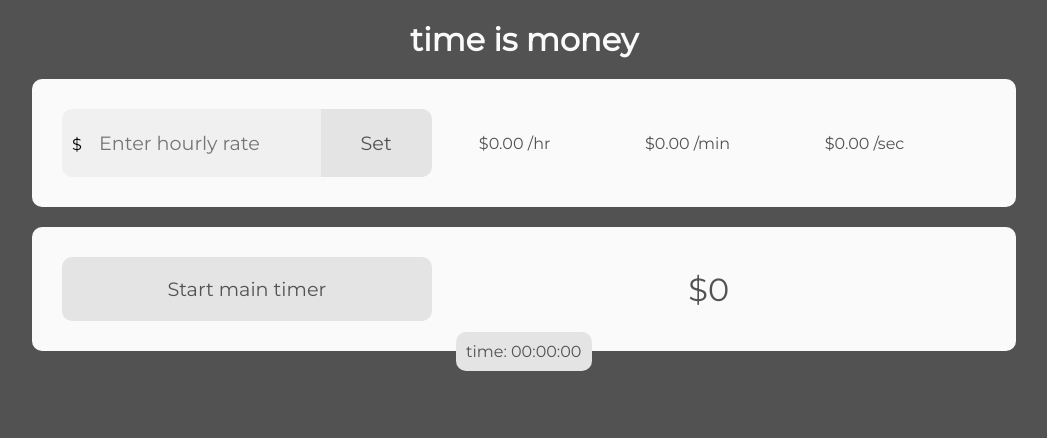
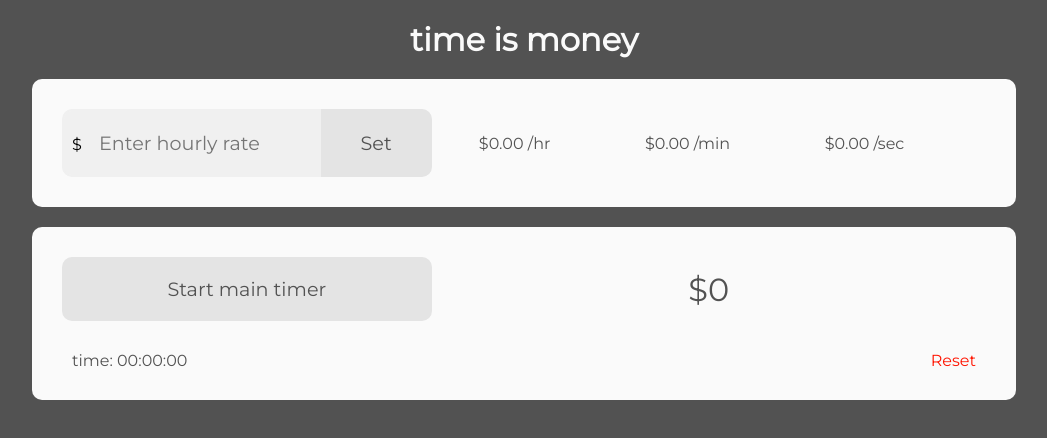
Before and after one commit to caseyharvey/time-is-money, a React (Create React App) app: page / in a window 1280 px wide. Shown: the top 438 px of the page, without its empty margins (116-1163 px from the left). Built offline with nearby package versions, Linux system fonts and the light colour scheme.

Commit message:
Add master reset button. Refactor code. Update CSS

```diff
--- a/src/components/App.css
+++ b/src/components/App.css
@@ -1,12 +1,12 @@
-.responsiveFont, .dollarSign:before, .inputAndStatsContainer .valueBreakdown {
+.responsiveFont, .dollarSign:before, .inputAndStatsContainer .valueBreakdown, .mainMoneyTimerContainer .bottomRow .timerDisplay, .mainMoneyTimerContainer .bottomRow .resetButton {
   font-size: 0.7em;
 }
 
-.mediumResponsiveFont, .inputAndStatsContainer form .mainTimerWarning, .inputAndStatsContainer form div input, .inputAndStatsContainer form div .errorMessage, .inputAndStatsContainer form button, .mainMoneyTimerContainer .stopStartContainer button {
+.mediumResponsiveFont, .inputAndStatsContainer form .mainTimerWarning, .inputAndStatsContainer form div input, .inputAndStatsContainer form div .errorMessage, .inputAndStatsContainer form button, .mainMoneyTimerContainer .topRow .stopStartContainer button {
   font-size: 0.9em;
 }
 
-.LargeResponsiveFont, .mainMoneyTimerContainer .mainMoneyTimerDisplay {
+.LargeResponsiveFont, .mainMoneyTimerContainer .topRow .mainMoneyTimerDisplay {
   font-size: 1.7em;
 }
 
@@ -55,7 +55,7 @@ body {
 
 .dollarSign:before {
   position: absolute;
-  top: 4px;
+  top: 3px;
   content: '$';
   left: 10px;
 }
@@ -206,12 +206,26 @@ body {
   background-color: #fafafa;
 }
 
-.mainMoneyTimerContainer .stopStartContainer {
+.mainMoneyTimerContainer .topRow {
+  width: 100%;
+  display: -webkit-box;
+  display: -ms-flexbox;
+  display: flex;
+  -webkit-box-align: center;
+      -ms-flex-align: center;
+          align-items: center;
+  -webkit-box-orient: vertical;
+  -webkit-box-direction: normal;
+      -ms-flex-direction: column;
+          flex-direction: column;
+}
+
+.mainMoneyTimerContainer .topRow .stopStartContainer {
   width: 100%;
   position: relative;
 }
 
-.mainMoneyTimerContainer .stopStartContainer button {
+.mainMoneyTimerContainer .topRow .stopStartContainer button {
   width: 100%;
   outline: none;
   padding: 20px;
@@ -224,7 +238,7 @@ body {
   background-color: #e4e4e4;
 }
 
-.mainMoneyTimerContainer .stopStartContainer .stopButton {
+.mainMoneyTimerContainer .topRow .stopStartContainer .stopButton {
   top: 0;
   left: 0;
   color: #ff1400;
@@ -232,7 +246,7 @@ body {
   background-color: #f0f0f0;
 }
 
-.mainMoneyTimerContainer .stopStartContainer .enterHourlyRateWarning {
+.mainMoneyTimerContainer .topRow .stopStartContainer .enterHourlyRateWarning {
   top: -2px;
   left: 0;
   color: #ff1400;
@@ -243,35 +257,53 @@ body {
   border: 2px solid #ff1400;
 }
 
-.mainMoneyTimerContainer .timerDisplay {
-  left: 0;
-  right: 0;
-  width: 116px;
-  bottom: -20px;
-  color: #525252;
-  padding: 10px;
-  margin: 0 auto;
-  position: absolute;
-  border-radius: 10px;
-  background-color: #e4e4e4;
-}
-
-.mainMoneyTimerContainer .mainMoneyTimerDisplay {
+.mainMoneyTimerContainer .topRow .mainMoneyTimerDisplay {
   text-align: center;
   margin: 40px 0 25px 0;
   -webkit-box-sizing: border-box;
           box-sizing: border-box;
 }
 
+.mainMoneyTimerContainer .bottomRow {
+  width: 100%;
+  color: #525252;
+  display: -webkit-box;
+  display: -ms-flexbox;
+  display: flex;
+  margin-top: 30px;
+  -webkit-box-orient: horizontal;
+  -webkit-box-direction: normal;
+      -ms-flex-direction: row;
+          flex-direction: row;
+  -webkit-box-pack: justify;
+      -ms-flex-pack: justify;
+          justify-content: space-between;
+}
+
+.mainMoneyTimerContainer .bottomRow .timerDisplay {
+  padding: 0 10px;
+}
+
+.mainMoneyTimerContainer .bottomRow .resetButton {
+  outline: none;
+  color: #ff1400;
+  padding: 0 10px;
+  border-style: none;
+  font-family: "Montserrat", sans-serif;
+  -webkit-box-sizing: border-box;
+          box-sizing: border-box;
+  background-color: #fafafa;
+}
+
 @media (min-width: 360px) {
-  .responsiveFont, .dollarSign:before, .inputAndStatsContainer .valueBreakdown {
+  .responsiveFont, .dollarSign:before, .inputAndStatsContainer .valueBreakdown, .mainMoneyTimerContainer .bottomRow .timerDisplay, .mainMoneyTimerContainer .bottomRow .resetButton {
     font-size: 0.8em;
   }
-  .mediumResponsiveFont, .inputAndStatsContainer form .mainTimerWarning, .inputAndStatsContainer form div input, .inputAndStatsContainer form div .errorMessage, .inputAndStatsContainer form button, .mainMoneyTimerContainer .stopStartContainer button {
+  .mediumResponsiveFont, .inputAndStatsContainer form .mainTimerWarning, .inputAndStatsContainer form div input, .inputAndStatsContainer form div .errorMessage, .inputAndStatsContainer form button, .mainMoneyTimerContainer .topRow .stopStartContainer button {
     font-size: 1em;
   }
   .dollarSign:before {
-    top: 4px;
+    top: 2px;
   }
 }
 
@@ -287,13 +319,13 @@ body {
 }
 
 @media (min-width: 425px) {
-  .responsiveFont, .dollarSign:before, .inputAndStatsContainer .valueBreakdown {
+  .responsiveFont, .dollarSign:before, .inputAndStatsContainer .valueBreakdown, .mainMoneyTimerContainer .bottomRow .timerDisplay, .mainMoneyTimerContainer .bottomRow .resetButton {
     font-size: 1em;
   }
-  .mediumResponsiveFont, .inputAndStatsContainer form .mainTimerWarning, .inputAndStatsContainer form div input, .inputAndStatsContainer form div .errorMessage, .inputAndStatsContainer form button, .mainMoneyTimerContainer .stopStartContainer button {
+  .mediumResponsiveFont, .inputAndStatsContainer form .mainTimerWarning, .inputAndStatsContainer form div input, .inputAndStatsContainer form div .errorMessage, .inputAndStatsContainer form button, .mainMoneyTimerContainer .topRow .stopStartContainer button {
     font-size: 1.2em;
   }
-  .LargeResponsiveFont, .mainMoneyTimerContainer .mainMoneyTimerDisplay {
+  .LargeResponsiveFont, .mainMoneyTimerContainer .topRow .mainMoneyTimerDisplay {
     font-size: 2em;
   }
   .dollarSign:before {
@@ -306,8 +338,7 @@ body {
 }
 
 @media (min-width: 900px) {
-  .inputAndStatsContainer,
-  .mainMoneyTimerContainer {
+  .inputAndStatsContainer {
     -webkit-box-orient: horizontal;
     -webkit-box-direction: normal;
         -ms-flex-direction: row;
@@ -315,22 +346,28 @@ body {
     max-width: 100%;
     padding: 30px;
   }
-  .inputAndStatsContainer .valueBreakdown,
-  .inputAndStatsContainer .mainMoneyTimerDisplay,
-  .mainMoneyTimerContainer .valueBreakdown,
-  .mainMoneyTimerContainer .mainMoneyTimerDisplay {
-    margin: 0;
-  }
   .inputAndStatsContainer form {
     width: 40%;
   }
   .inputAndStatsContainer .valueBreakdown {
+    margin: 0;
     width: 60%;
   }
-  .mainMoneyTimerContainer .stopStartContainer {
+  .mainMoneyTimerContainer {
+    max-width: 100%;
+    padding: 30px;
+  }
+  .mainMoneyTimerContainer .topRow {
+    -webkit-box-orient: horizontal;
+    -webkit-box-direction: normal;
+        -ms-flex-direction: row;
+            flex-direction: row;
+  }
+  .mainMoneyTimerContainer .topRow .stopStartContainer {
     width: 40%;
   }
-  .mainMoneyTimerContainer .mainMoneyTimerDisplay {
+  .mainMoneyTimerContainer .topRow .mainMoneyTimerDisplay {
+    margin: 0;
     width: 60%;
   }
 }
--- a/src/components/App.scss
+++ b/src/components/App.scss
@@ -52,7 +52,7 @@ body {
   &:before {
     @extend .responsiveFont;
     position: absolute;
-    top: 4px;
+    top: 3px;
     content: '$';
     left: 10px;
   }
@@ -179,6 +179,12 @@ body {
   box-sizing: border-box;
   background-color: $light;
 
+  .topRow {
+    width: 100%;
+    display: flex;
+    align-items: center;
+    flex-direction: column;
+
     .stopStartContainer {
       width: 100%;
       // max-width: 425px;
@@ -216,24 +222,37 @@ body {
       }
     }
 
-  .timerDisplay {
-    left: 0;
-    right: 0;
-    width: 116px;
-    bottom: -20px;
-    color: $dark;
-    padding: 10px;
-    margin: 0 auto;
-    position: absolute;
-    border-radius: 10px;
-    background-color: $mediumGrey;
-  }
-
     .mainMoneyTimerDisplay {
       text-align: center;
       margin: 40px 0 25px 0;
       box-sizing: border-box;
       @extend .LargeResponsiveFont;
+    }
+  }
+
+  .bottomRow {
+    width: 100%;
+    color: $dark;
+    display: flex;
+    margin-top: 30px;
+    flex-direction: row;
+    justify-content: space-between;
+
+    .timerDisplay {
+      padding: 0 10px;
+      @extend .responsiveFont;
+    }
+
+    .resetButton {
+      outline: none;
+      color: $warning;
+      padding: 0 10px;
+      border-style: none;
+      font-family: $mainFont;
+      box-sizing: border-box;
+      background-color: $light;
+      @extend .responsiveFont;
+    }
   }
 }
 
@@ -246,7 +265,7 @@ body {
   }
   .dollarSign {
     &:before {
-      top: 4px;
+      top: 2px;
     }
   }
 }
@@ -285,33 +304,31 @@ body {
   }
 }
 @media (min-width: 900px) {
-  .inputAndStatsContainer,
-  .mainMoneyTimerContainer {
+  .inputAndStatsContainer {
     flex-direction: row;
     max-width: 100%;
     padding: 30px;
-
-    .valueBreakdown,
-    .mainMoneyTimerDisplay {
-      margin: 0;
-    }
-  }
-
-  .inputAndStatsContainer {
     form {
       width: 40%;
     }
     .valueBreakdown {
+      margin: 0;
       width: 60%;
     }
   }
 
   .mainMoneyTimerContainer {
+    max-width: 100%;
+    padding: 30px;
+    .topRow {
+      flex-direction: row;
       .stopStartContainer {
         width: 40%;
       }
       .mainMoneyTimerDisplay {
+        margin: 0;
         width: 60%;
       }
     }
   }
+}
--- a/src/components/MainMoneyTimer.js
+++ b/src/components/MainMoneyTimer.js
@@ -3,6 +3,7 @@ import { connect } from 'react-redux';
 import TimerDisplay from './TimerDisplay';
 import {
   setRate,
+  resetMainTimer,
   rateHasBeenSet,
   incrementMainTimer,
   setMainTimerRunning,
@@ -43,12 +44,19 @@ class MainMoneyTimer extends React.Component {
     setMainTimerRunning();
   };
 
+  resetTimer = () => {
+    this.stopTimer();
+    this.props.setRate(0);
+    this.props.resetMainTimer();
+  };
+
   render() {
     const currentDollarValue =
       this.props.mainTimer.timerValue * this.props.rate.perSecond;
 
     return (
       <div className='mainMoneyTimerContainer'>
+        <div className='topRow'>
           <div className='stopStartContainer'>
             <button onClick={this.startTimer}>Start main timer</button>
             <button
@@ -71,9 +79,15 @@ class MainMoneyTimer extends React.Component {
               Enter hourly rate
             </button>
           </div>
-        <TimerDisplay />
           <div className='mainMoneyTimerDisplay'>
             ${Math.round((currentDollarValue + Number.EPSILON) * 100) / 100}
+          </div>
+        </div>
+        <div className='bottomRow'>
+          <TimerDisplay />
+          <button onClick={this.resetTimer} className='resetButton'>
+            Reset
+          </button>
         </div>
       </div>
     );
@@ -89,6 +103,7 @@ const mapStateToProps = state => {
 
 export default connect(mapStateToProps, {
   setRate,
+  resetMainTimer,
   rateHasBeenSet,
   incrementMainTimer,
   setMainTimerRunning,
--- a/src/reducers/mainTimerReducer.js
+++ b/src/reducers/mainTimerReducer.js
@@ -9,7 +9,7 @@ export default (state = initialState, action) => {
     case 'INCREMENT_MAIN_TIMER':
       return { ...state, timerValue: state.timerValue + 1 };
     case 'RESET_MAIN_TIMER':
-      return { ...state, timerValue: 0 };
+      return { ...state, timerRunning: false, timerValue: 0 };
     case 'SET_MAIN_TIMER_RUNNING':
       return {
         ...state,
```
Also changed, not shown: 1 other file (tests, documents, lock files or other folders). Lines whose indentation alone changed are shown as unchanged.
